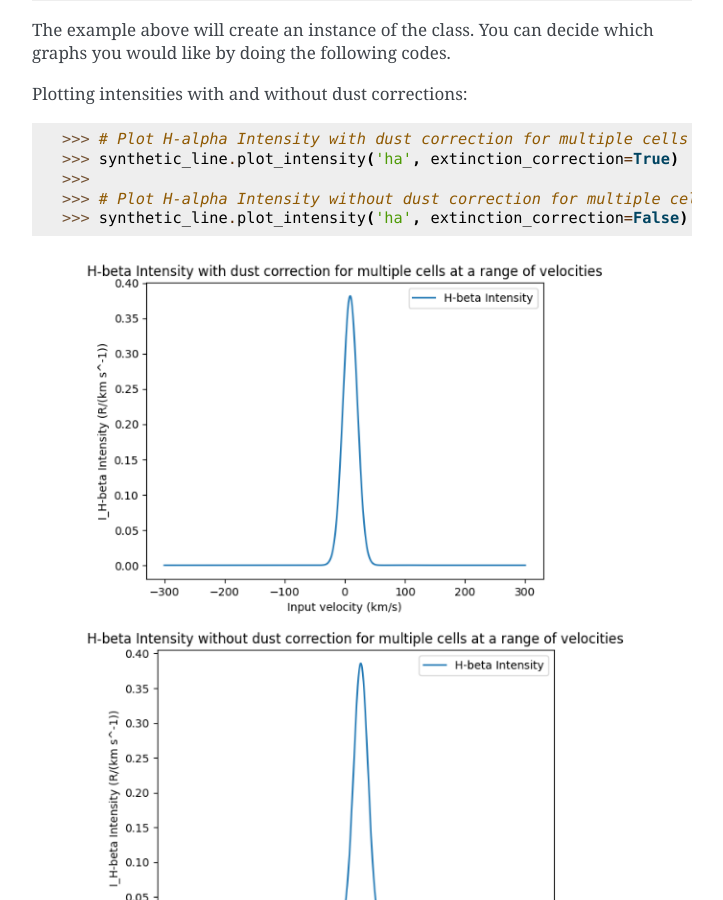
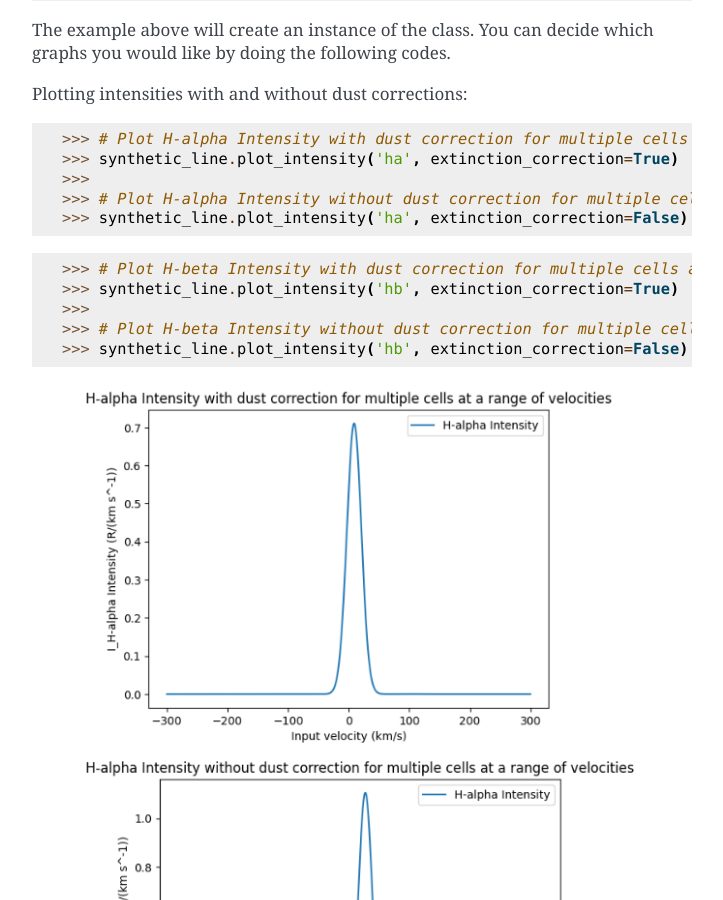
Before and after one commit to seanthelam/lampy, a Sphinx documentation site: the page built from docs/intensity_graphs.rst, in a window 1280 px wide and 900 px high, scrolled down 500 px. Shown: the whole window, without its empty margins (388-1111 px from the left). Built offline with Sphinx 7.4.7, drawn with Linux system fonts in a browser that asks for light colours; the version number could not be read and is left out; some of the changed lines change nothing that is shown; some of the changed text lies outside the part shown.

Commit message:
Update intensity_graphs.rst

```diff
--- a/docs/intensity_graphs.rst
+++ b/docs/intensity_graphs.rst
@@ -27,14 +27,13 @@
     >>> # Plot H-alpha Intensity without dust correction for multiple cells at a range of velocities
     >>> synthetic_line.plot_intensity('ha', extinction_correction=False)
 
-.. image:: images/ha_intensity.png
-
     >>> # Plot H-beta Intensity with dust correction for multiple cells at a range of velocities
     >>> synthetic_line.plot_intensity('hb', extinction_correction=True)
     >>>
     >>> # Plot H-beta Intensity without dust correction for multiple cells at a range of velocities
     >>> synthetic_line.plot_intensity('hb', extinction_correction=False)
 
+.. image:: images/ha_intensity.png
 .. image:: images/hb_intensity.png
 
 
@@ -50,8 +49,6 @@
 
     >>> # Plot graphs of the emission lines' integrated spectra
     >>> synthetic_line.plot_integrated_spectra(extinction_correction=True) # with dust correction
+    >>> synthetic_line.plot_integrated_spectra(extinction_correction=False) # without dust correction
 
 .. image:: images/integrated_spectra.png
-    >>> synthetic_line.plot_integrated_spectra(extinction_correction=False) # without dust correction
-
-.. image::
```
